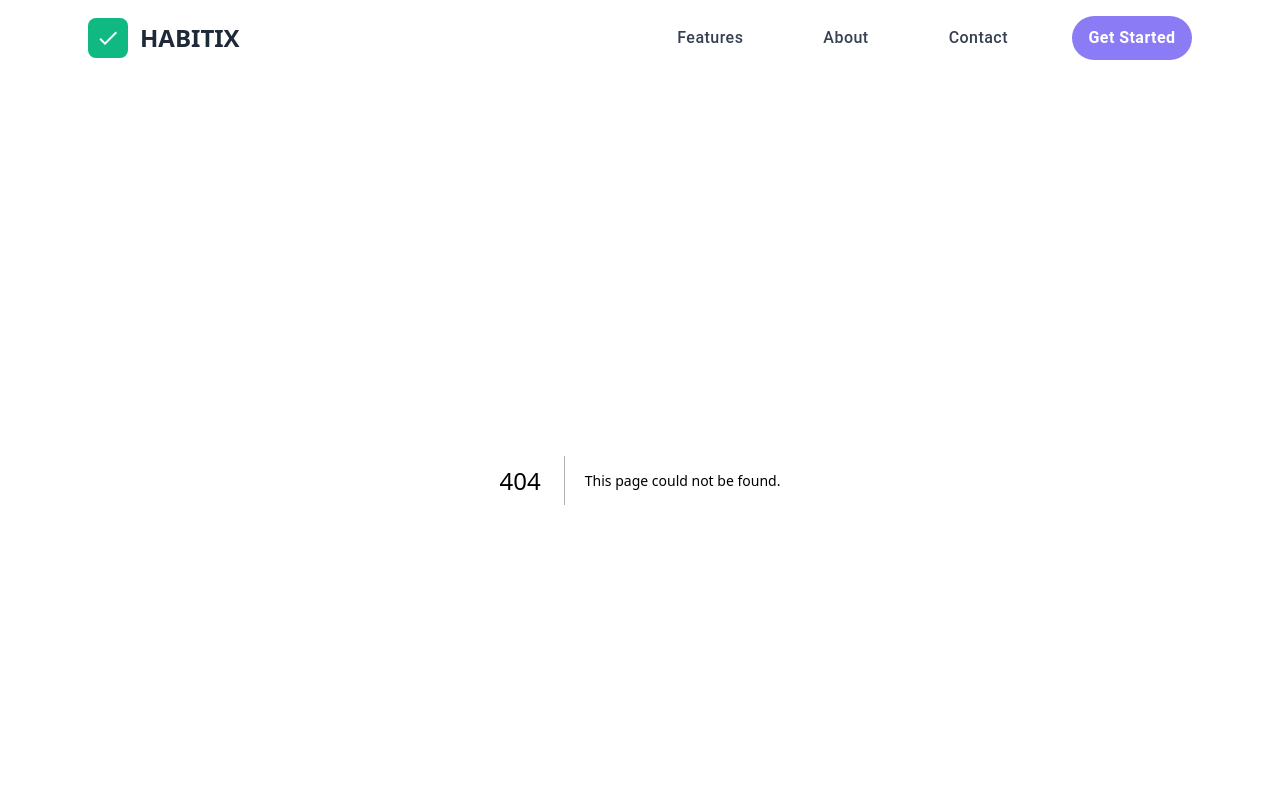
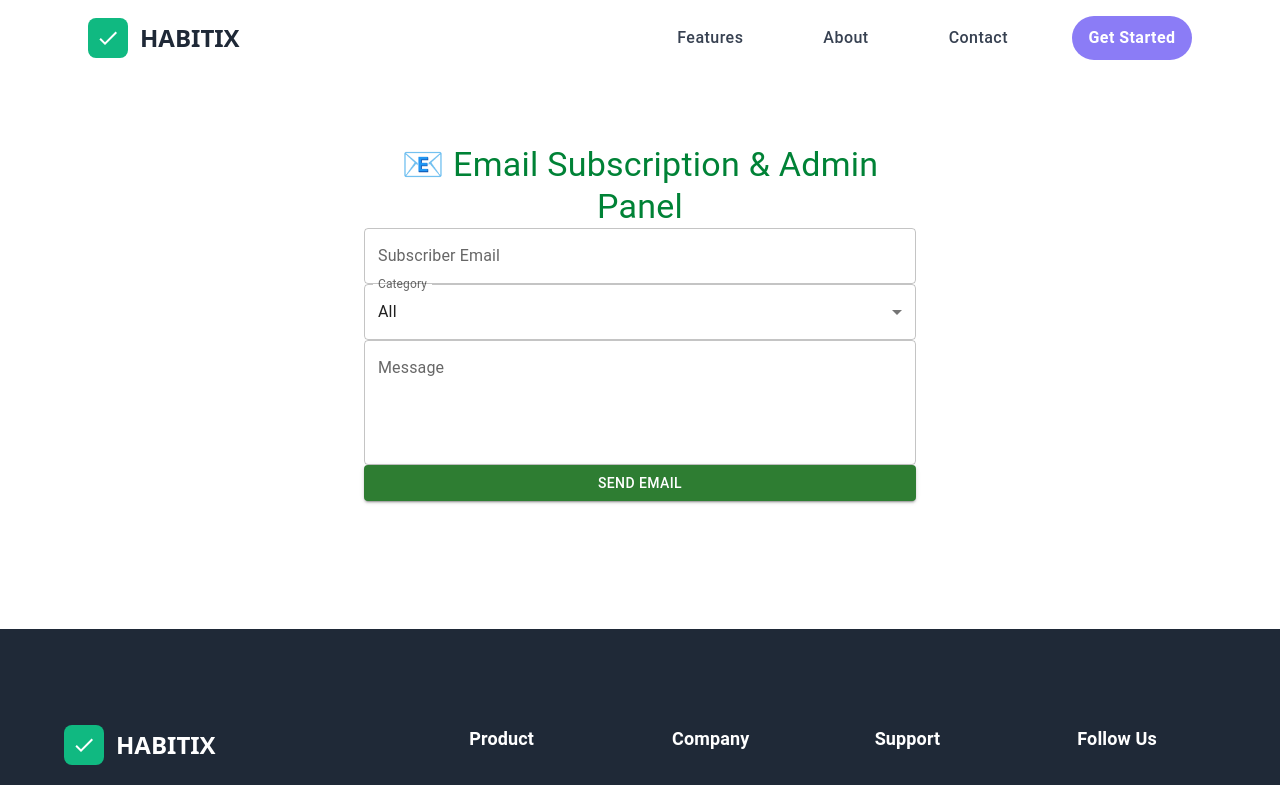
Before and after one commit to rj-Rajeev/habitix.in, a Next.js app: page /admin/email in a window 1280 px wide. Before the commit this address had no page. Shown: the top 785 px of the page. Built offline with nearby package versions, Linux system fonts and the light colour scheme.

Commit message:
update-email-sender

```diff
--- a/package.json
+++ b/package.json
@@ -27,6 +27,7 @@
     "mongoose": "^8.16.0",
     "next": "15.3.4",
     "next-auth": "^4.24.11",
+    "nodemailer": "^6.10.1",
     "npm": "^11.4.2",
     "razorpay": "^2.9.6",
     "react": "^19.0.0",
@@ -36,6 +37,7 @@
   "devDependencies": {
     "@tailwindcss/postcss": "^4",
     "@types/node": "^20",
+    "@types/nodemailer": "^6.4.17",
     "@types/react": "^19",
     "@types/react-dom": "^19",
     "@types/web-push": "^3.6.4",
--- /dev/null
+++ b/src/app/admin/email/page.tsx
@@ -0,0 +1,88 @@
+// This file sets up a simple email subscription form and admin panel UI using MUI & Tailwind
+// You'll need to add backend logic to connect with a DB (e.g., MongoDB/PostgreSQL) and an email service (e.g., Resend, Nodemailer)
+
+"use client";
+
+import { useState } from "react";
+import { Box, Container, Typography, TextField, Button, MenuItem, Select, InputLabel, FormControl } from "@mui/material";
+
+const categories = ["Productivity", "Updates", "Offers", "All"];
+
+export default function EmailAdminPage() {
+  const [email, setEmail] = useState("");
+  const [category, setCategory] = useState("All");
+  const [message, setMessage] = useState("");
+  const [response, setResponse] = useState("");
+
+  const handleSendEmail = async () => {
+    if (!email || !message) {
+      setResponse("Please fill all fields.");
+      return;
+    }
+
+    try {
+      // Replace with your own API route
+      const res = await fetch("/api/send-email", {
+        method: "POST",
+        headers: { "Content-Type": "application/json" },
+        body: JSON.stringify({ email, category, message })
+      });
+
+      const data = await res.json();
+      setResponse(data.message || "Email sent successfully");
+    } catch (err) {
+      setResponse("Failed to send email.");
+    }
+  };
+
+  return (
+    <Box className="py-16 bg-white">
+      <Container maxWidth="sm">
+        <Typography variant="h4" className="mb-6 text-green-700 font-bold text-center">
+          📧 Email Subscription & Admin Panel
+        </Typography>
+
+        <TextField
+          fullWidth
+          label="Subscriber Email"
+          value={email}
+          onChange={(e) => setEmail(e.target.value)}
+          className="mb-4"
+        />
+
+        <FormControl fullWidth className="mb-4">
+          <InputLabel>Category</InputLabel>
+          <Select
+            value={category}
+            label="Category"
+            onChange={(e) => setCategory(e.target.value)}
+          >
+            {categories.map((cat) => (
+              <MenuItem key={cat} value={cat}>{cat}</MenuItem>
+            ))}
+          </Select>
+        </FormControl>
+
+        <TextField
+          fullWidth
+          multiline
+          minRows={4}
+          label="Message"
+          value={message}
+          onChange={(e) => setMessage(e.target.value)}
+          className="mb-6"
+        />
+
+        <Button variant="contained" color="success" fullWidth onClick={handleSendEmail}>
+          Send Email
+        </Button>
+
+        {response && (
+          <Typography variant="body2" className="mt-4 text-center text-gray-700">
+            {response}
+          </Typography>
+        )}
+      </Container>
+    </Box>
+  );
+}
--- /dev/null
+++ b/src/app/api/email/send-email/route.tsx
@@ -0,0 +1,38 @@
+// File: /pages/api/send-email.ts (or /app/api/send-email/route.ts for App Router)
+
+import { NextApiRequest, NextApiResponse } from "next";
+import nodemailer from "nodemailer";
+
+export default async function handler(req: NextApiRequest, res: NextApiResponse) {
+  if (req.method !== "POST") {
+    return res.status(405).json({ message: "Method Not Allowed" });
+  }
+
+  const { email, category, message } = req.body;
+
+  if (!email || !message) {
+    return res.status(400).json({ message: "Email and message are required." });
+  }
+
+  try {
+    const transporter = nodemailer.createTransport({
+      service: "gmail",
+      auth: {
+        user: 'habitix.in@gmail.com', // e.g., your Gmail address
+        pass: 'Rajeevjii@1234', // app password (not your Gmail password)
+      },
+    });
+
+    await transporter.sendMail({
+      from: `Habitix <${'habitix.in@gmail.com'}>`,
+      to: email,
+      subject: `Habitix Update - ${category}`,
+      text: message,
+    });
+
+    res.status(200).json({ message: "Email sent successfully" });
+  } catch (err) {
+    console.error("Email error:", err);
+    res.status(500).json({ message: "Failed to send email." });
+  }
+}
--- a/src/app/layout.tsx
+++ b/src/app/layout.tsx
@@ -1,9 +1,9 @@
+// app/layout.tsx
 import type { Metadata } from "next";
 import { Geist, Geist_Mono } from "next/font/google";
 import { AuthSessionProvider } from "@/components/SessionProvider";
 import "./globals.css";
-import Navbar from "@/components/ui/Navbar";
-import Footer from "@/components/ui/Footer";
+import LayoutWrapper from "@/components/LayoutWrapper"; // New wrapper
 
 const geistSans = Geist({
   variable: "--font-geist-sans",
@@ -16,8 +16,8 @@ const geistMono = Geist_Mono({
 });
 
 export const metadata: Metadata = {
-  title: "Create Next App",
-  description: "Generated by create next app",
+  title: "Habitix",
+  description: "Make your life better!",
 };
 
 export default function RootLayout({
@@ -27,13 +27,9 @@ export default function RootLayout({
 }>) {
   return (
     <html lang="en">
-      <body
-        className={`${geistSans.variable} ${geistMono.variable} antialiased`}
-      >
+      <body className={`${geistSans.variable} ${geistMono.variable} antialiased`}>
         <AuthSessionProvider>
-          <Navbar />
-          <main style={{ paddingTop: "80px" }}>{children}</main>
-          <Footer />
+          <LayoutWrapper>{children}</LayoutWrapper>
         </AuthSessionProvider>
       </body>
     </html>
--- /dev/null
+++ b/src/components/LayoutWrapper.tsx
@@ -0,0 +1,22 @@
+"use client";
+
+import { usePathname } from "next/navigation";
+import Navbar from "@/components/ui/Navbar";
+import Footer from "@/components/ui/Footer";
+
+export default function LayoutWrapper({
+  children,
+}: {
+  children: React.ReactNode;
+}) {
+  const pathname = usePathname();
+  const hideLayout = pathname === "/dashboard/goal-chat";
+
+  return (
+    <>
+      {!hideLayout && <Navbar />}
+      <main style={{ paddingTop: hideLayout ? 0 : "80px" }}>{children}</main>
+      {!hideLayout && <Footer />}
+    </>
+  );
+}
--- a/src/components/ui/Footer.tsx
+++ b/src/components/ui/Footer.tsx
@@ -274,7 +274,7 @@ export default function Footer() {
           }}
         >
           <Typography sx={{ color: "#9ca3af", fontSize: "16px" }}>
-            © 2024 HABITIX. All rights reserved.
+            © 2025 HABITIX. All rights reserved.
           </Typography>
           <Box sx={{ display: "flex", gap: 4, flexWrap: "wrap" }}>
             <Button
```
Also changed, not shown: 1 other file (tests, documents, lock files or other folders).
